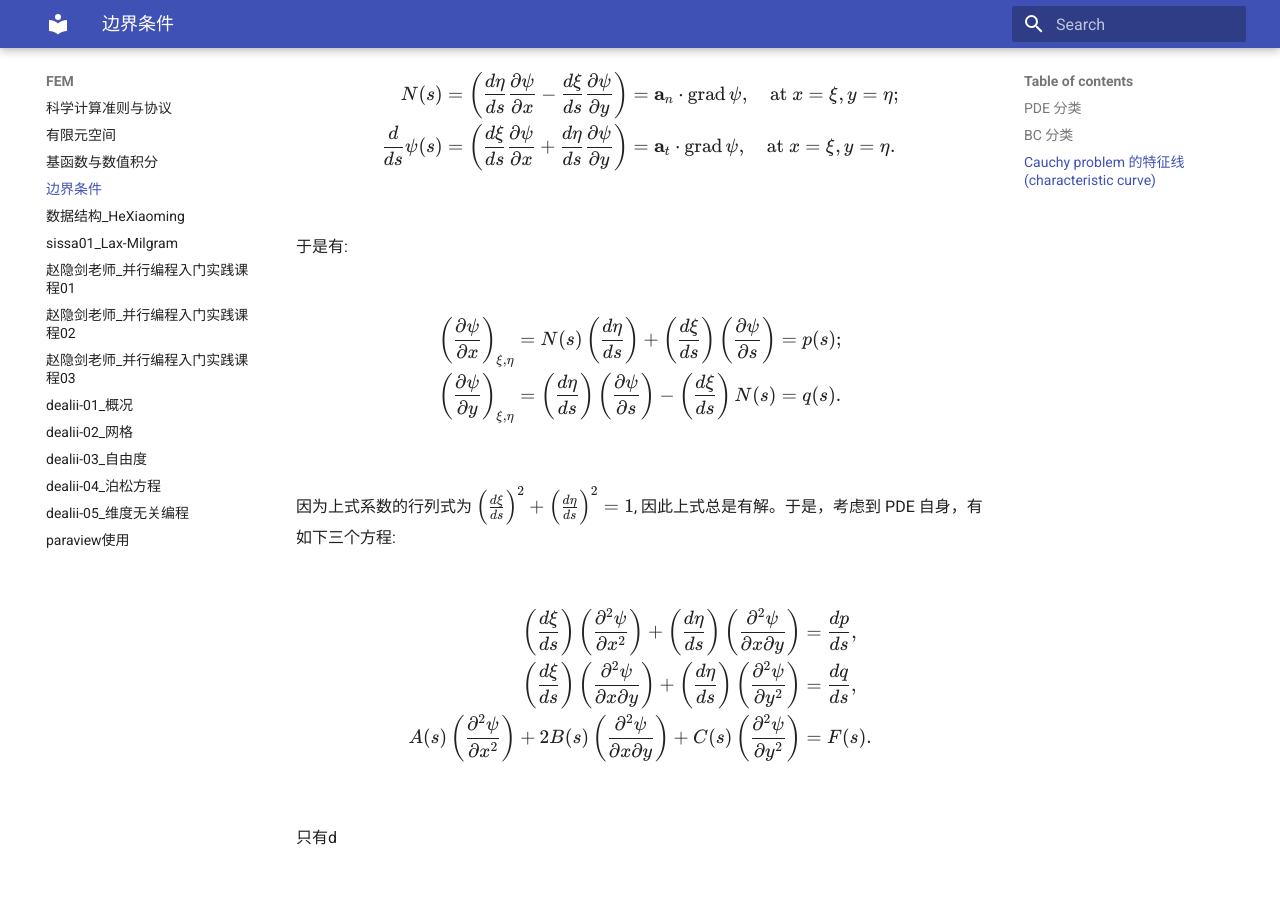
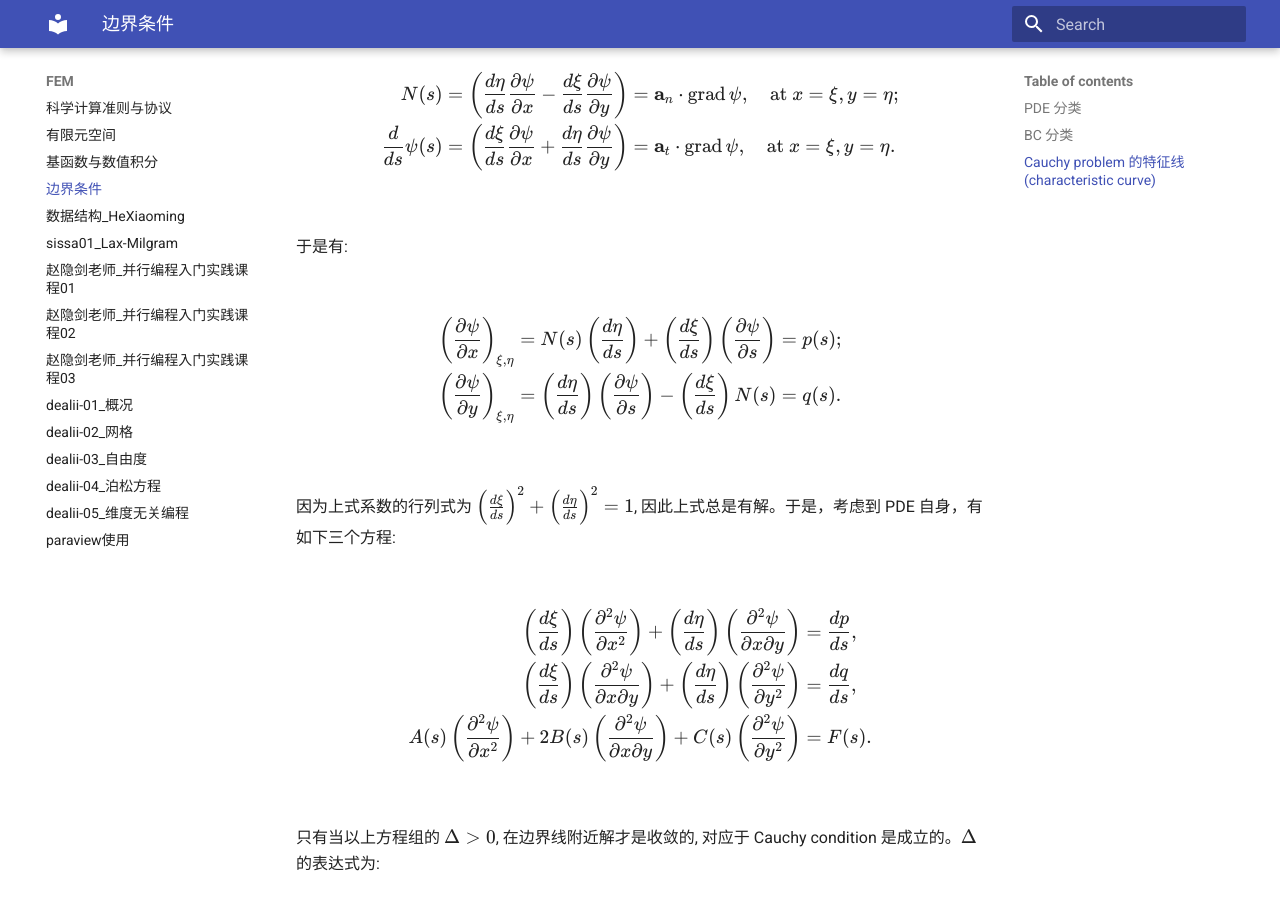
Before and after one commit to ymma98/technotes, an MkDocs documentation site: the page built from docs/FEM/边界条件.md, in a window 1280 px wide and 900 px high, scrolled down 2807 px. Built offline with MkDocs 1.6.1 and Material for MkDocs 9.7.7, drawn with Linux system fonts in a browser that asks for light colours; before the commit the page ends 3682 px from its top, so only the background shows below that.

Commit message:
docs/FEM/边界条件.md updated from https://stackedit.cn/

```diff
--- a/docs/FEM/边界条件.md
+++ b/docs/FEM/边界条件.md
@@ -104,13 +104,15 @@ A(s) \left( \frac{\partial^2 \psi}{\partial x^2} \right) + 2B(s) \left( \frac{\p
 \end{aligned}
 $$
 
-只有d
+只有当以上方程组的 $\Delta > 0$, 在边界线附近解才是收敛的, 对应于 Cauchy condition 是成立的。$\Delta$ 的表达式为:
+
+
 
 
 
 
 <!--stackedit_data:
-eyJoaXN0b3J5IjpbMjA3NTEyNTAwLC0xODI1MzEyMjU5LDYyNT
-MyNDkwMSwtMTY5NzY4MTI0MCw2MzA1MzQ3NzgsNDM2Mzg5Nzk2
-LDQyNDQyNjYzXX0=
+eyJoaXN0b3J5IjpbMTg1MjM5MjYxMSwtMTgyNTMxMjI1OSw2Mj
+UzMjQ5MDEsLTE2OTc2ODEyNDAsNjMwNTM0Nzc4LDQzNjM4OTc5
+Niw0MjQ0MjY2M119
 -->
```
